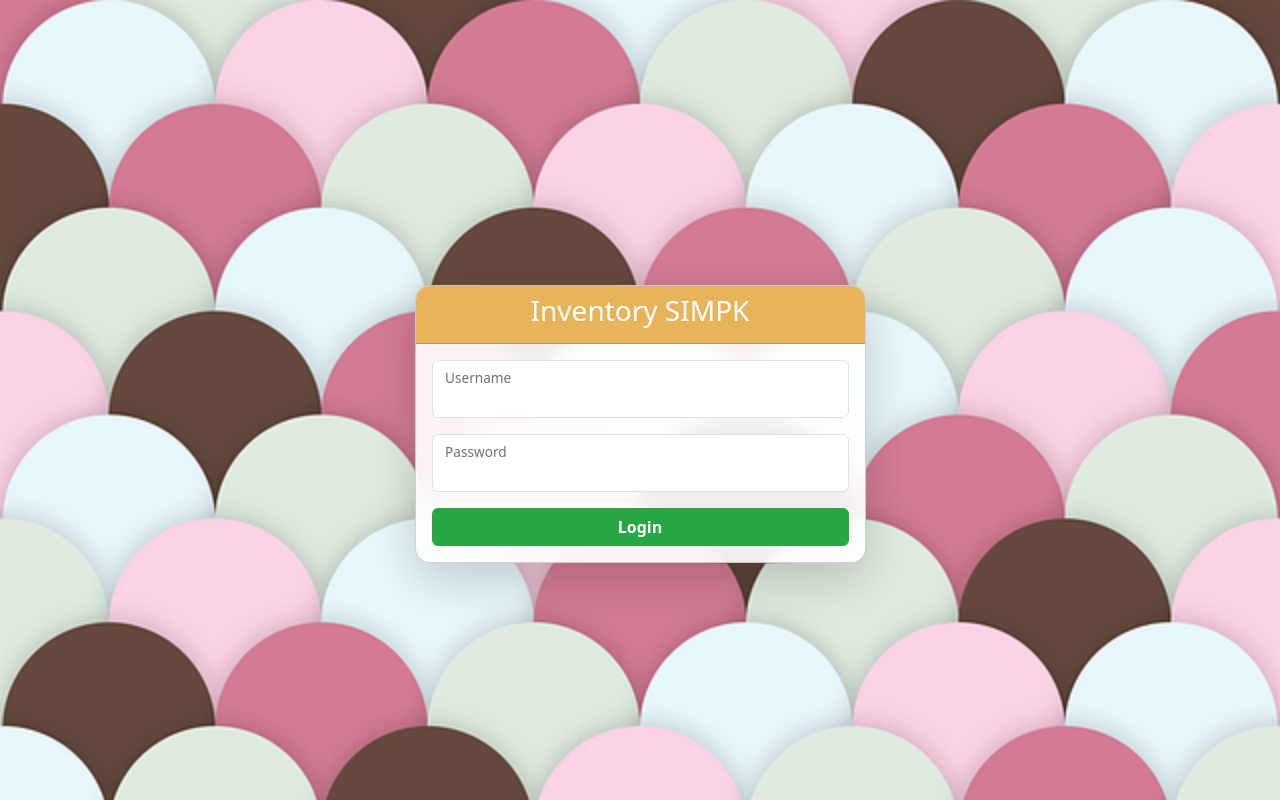
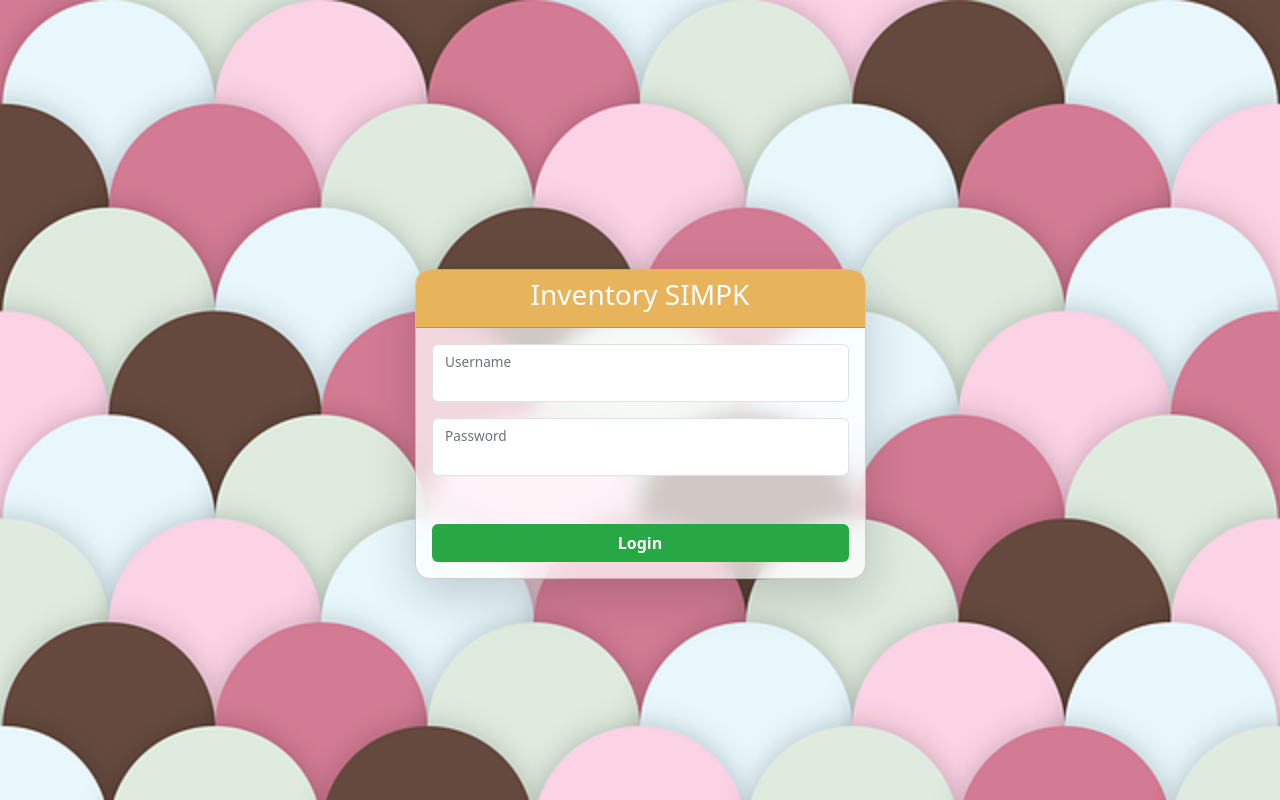
Before and after one commit to HafizArul/Inventory_Project, a PHP site: page /login.php in a window 1280 px wide. Run offline with PHP 8.4, Linux system fonts and the light colour scheme.

Commit message:
Memperbaiki UI pada login.php

```diff
--- a/login.php
+++ b/login.php
@@ -47,7 +47,7 @@ if (isset($_POST['login'])) {
 <div class="container">
     <div class="row justify-content-center align-items-center vh-100">
         <div class="col-lg-5">
-            <div class="card shadow-lg mt-5" style="border-radius: 15px;  overflow: hidden; background-color: rgba(255, 255, 255, 0.9); backdrop-filter: blur(10px);">
+            <div class="card shadow-lg mt-5" style="border-radius: 15px; overflow: hidden; background-color: rgba(255, 255, 255, 0.7); backdrop-filter: blur(10px);">
                 <div class="card-header text-center" style="background-color: #e7b45c; color: #ffffff; font-weight: bold;">
                     <h3>Inventory SIMPK</h3>
                 </div>
@@ -61,7 +61,7 @@ if (isset($_POST['login'])) {
                             <label>Username</label>
                         </div>
 
-                        <div class="form-floating mb-3">
+                        <div class="form-floating mb-5">
                             <input type="password" class="form-control" name="password" required>
                             <label>Password</label>
                         </div>
```
